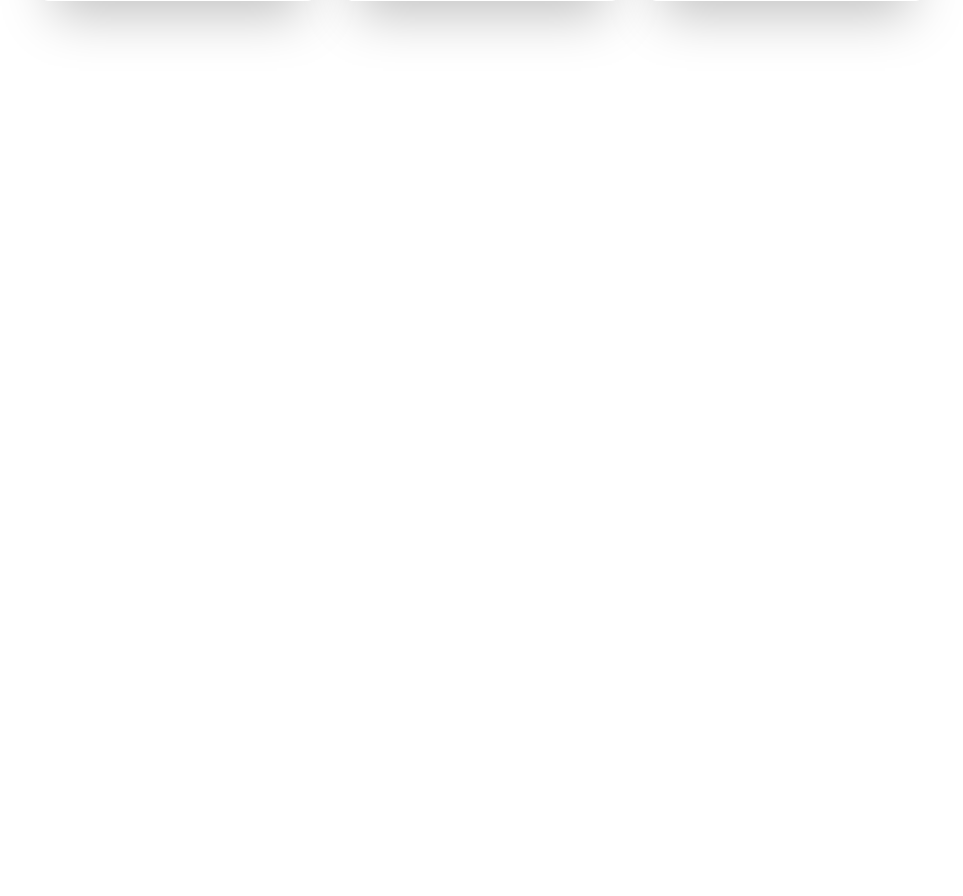
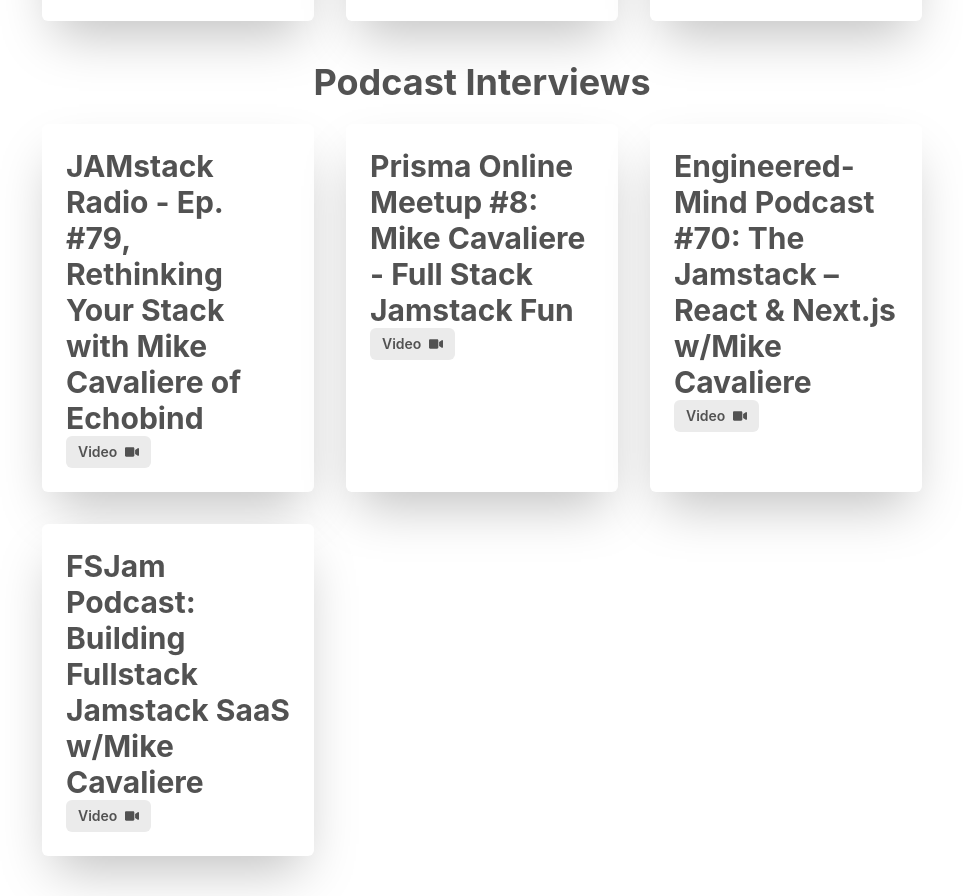
Before and after one commit to mcavaliere/mikecavaliere-com-next, a Next.js app: page /talks in a window 1280 px wide. Shown: the part 588-1484 px from the top of the page, without its empty margins (158-1121 px from the left). Before the commit the page ends 800 px from the top, so only its background shows below. Built offline with nearby package versions, Linux system fonts and the light colour scheme.

Commit message:
feat: list of podcasts; unstyled

```diff
--- a/components/CardGrid.tsx
+++ b/components/CardGrid.tsx
@@ -1,8 +1,8 @@
 import { SimpleGrid } from "@chakra-ui/react";
 
-export function CardGrid({ children }) {
+export function CardGrid({ children, ...rest }) {
   return (
-    <SimpleGrid columns={{ base: 1, md: 2, xl: 3 }} spacing={8}>
+    <SimpleGrid columns={{ base: 1, md: 2, xl: 3 }} spacing={8} {...rest}>
       {children}
     </SimpleGrid>
   );
--- a/components/post-preview.tsx
+++ b/components/post-preview.tsx
@@ -18,7 +18,7 @@
       justify="flex-start"
     >
       {coverImage && (
-        <CoverImage title={title} src={coverImage?.srcUrl} slug={slug} />
+        <CoverImage title={title} src={coverImage?.sourceUrl} slug={slug} />
       )}
 
       <CardBody>
--- /dev/null
+++ b/data/interviews.ts
@@ -0,0 +1,46 @@
+import { VideoType } from "lib/types";
+
+export type Interview = {
+  title: string;
+  videoUrl?: string;
+  videoType?: VideoType;
+  excerpt?: string;
+  description?: string;
+  imageUrl?: string;
+  imageWidth?: number;
+  imageHeight?: number;
+  presentedAt?: string;
+};
+
+export const Interviews: Interview[] = [
+  {
+    title:
+      "JAMstack Radio - Ep. #79, Rethinking Your Stack with Mike Cavaliere of Echobind",
+    description:
+      "In episode 79 of JAMstack Radio, Brian speaks with Mike Cavaliere of Echobind. They discuss how Echobind leverages Jamstack tools for client projects, the importance of evaluating the tools in your stack, and Mike’s book Cut Into The Jamstack.",
+    videoUrl: "https://youtu.be/jmmWgtzvAfo",
+    videoType: VideoType.YOUTUBE,
+  },
+  {
+    title: "Prisma Online Meetup #8: Mike Cavaliere - Full Stack Jamstack Fun",
+    description:
+      "Mike will walk through building a functional Jamstack app using Next.js, Prisma, NextAuth.js, Chakra-UI, and other fun things.",
+    videoUrl: "https://youtu.be/II3a0WyIhXs",
+    videoType: VideoType.YOUTUBE,
+  },
+  {
+    title:
+      "Engineered-Mind Podcast #70: The Jamstack – React & Next.js w/Mike Cavaliere",
+    description:
+      "A great chat with Jousef of Engineered-Mind, where we talk about software engineering, the web, and brain improvement.",
+    videoUrl: "https://youtu.be/bema4XmhYVg",
+    videoType: VideoType.YOUTUBE,
+  },
+  {
+    title: "FSJam Podcast: Building Fullstack Jamstack SaaS w/Mike Cavaliere",
+    description:
+      "Mike Cavaliere is a Senior Software Engineer at Echobind. His upcoming book, Cut Into the Jamstack, utilizes Next.js, Prisma, and Vercel to build a photo collaboration app. In this episode we discuss his experience working on a range of client projects and the considerations behind the technology stack selected for the book.",
+    videoUrl: "https://youtu.be/8j5MUDujdkM",
+    videoType: VideoType.YOUTUBE,
+  },
+];
--- a/data/talks.ts
+++ b/data/talks.ts
@@ -1,11 +1,10 @@
-export enum VideoType {
-  YOUTUBE = "youtube",
-}
+import { VideoType } from "lib/types";
 
 export type Talk = {
   title: string;
   videoUrl?: string;
   videoType?: VideoType;
+  excerpt?: string;
   description?: string;
   slidesUrl?: string;
   imageUrl?: string;
--- a/lib/types.ts
+++ b/lib/types.ts
@@ -18,3 +18,7 @@
 };
 
 export const TAGS_TO_SKIP = ["HTML", "BODY", "HEAD"];
+
+export enum VideoType {
+  YOUTUBE = "youtube",
+}
--- a/pages/talks/index.tsx
+++ b/pages/talks/index.tsx
@@ -2,6 +2,7 @@
 import CoverImage from "components/cover-image";
 import { CardGrid } from "components/CardGrid";
 import { CardBody, CardContainer } from "components/Card";
+import { Interviews } from "data/interviews";
 import { Talks } from "data/talks";
 import { Heading1 } from "components/Headings";
 import { FaVideo, FaSlideshare } from "react-icons/fa";
@@ -9,9 +10,11 @@
 export default function TalksPage() {
   return (
     <>
-      <Heading1 textAlign="center">Talks & Interviews</Heading1>
+      <Heading1 textAlign="center" mb={5}>
+        Conference Talks
+      </Heading1>
 
-      <CardGrid>
+      <CardGrid mb={10}>
         {Talks.map((talk) => (
           <CardContainer
             as="article"
@@ -56,6 +59,45 @@
           </CardContainer>
         ))}
       </CardGrid>
+
+      <Heading1 textAlign="center" mb={5}>
+        Podcast Interviews
+      </Heading1>
+
+      <CardGrid>
+        {Interviews.map((article) => (
+          <CardContainer
+            as="article"
+            p={0}
+            justify="flex-start"
+            key={article.title}
+          >
+            {article.imageUrl && (
+              <CoverImage title={article.title} src={article.imageUrl} />
+            )}
+
+            <CardBody>
+              <Heading as="h2" size="lg">
+                {article.title}
+              </Heading>
+
+              <HStack>
+                {article.videoUrl ? (
+                  <Button
+                    as="a"
+                    href={article.videoUrl}
+                    size="sm"
+                    target="_blank"
+                    rightIcon={<FaVideo />}
+                  >
+                    Video
+                  </Button>
+                ) : null}
+              </HStack>
+            </CardBody>
+          </CardContainer>
+        ))}
+      </CardGrid>
     </>
   );
 }
```
